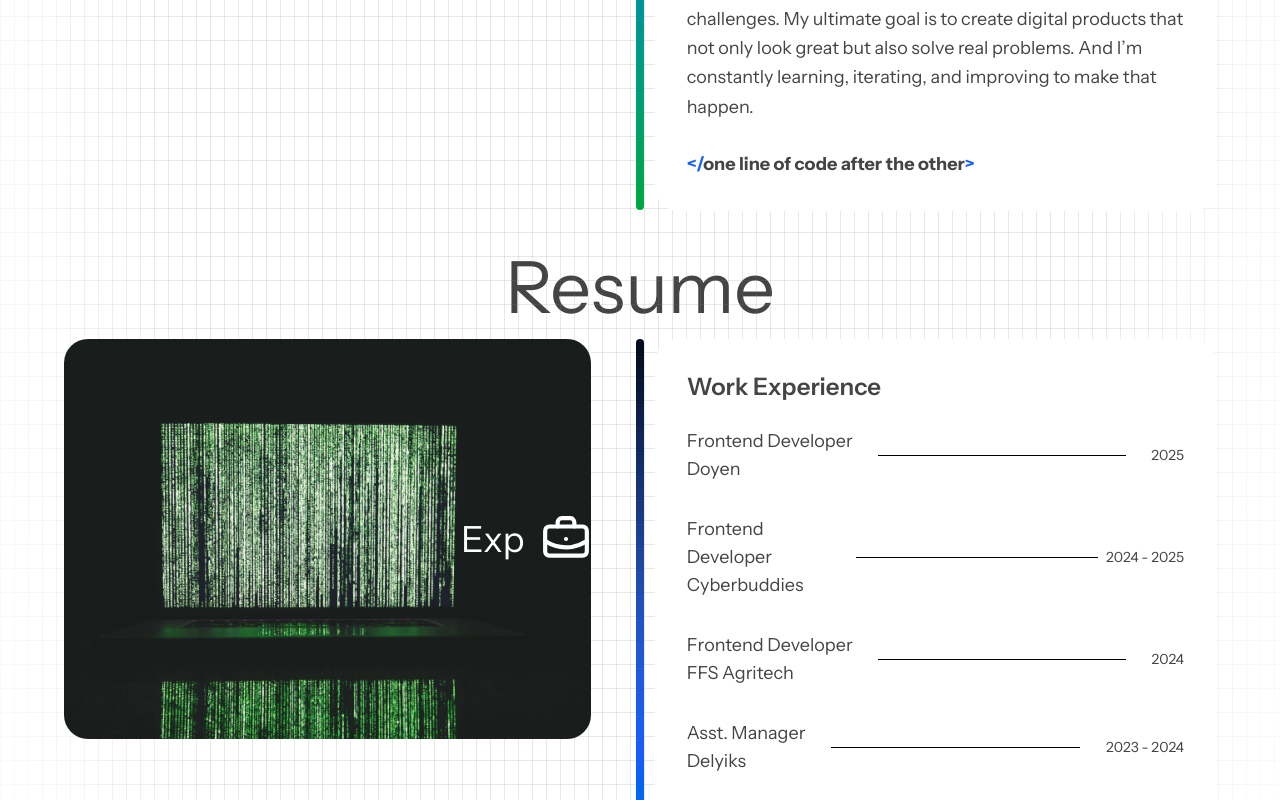
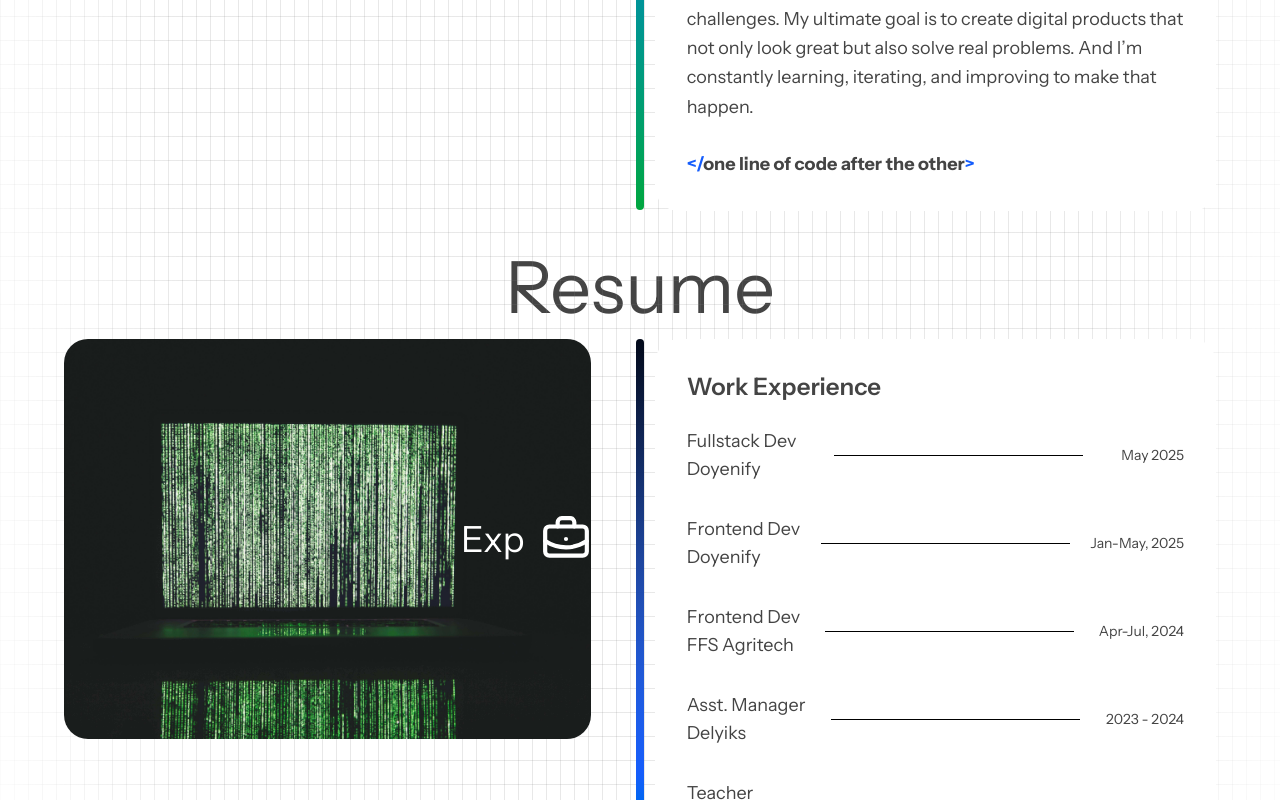
Before and after one commit to lilprof01/SmartDev, a React (Vite) app: page /about in a window 1280 px wide. Shown: the part 2000-2800 px from the top of the page. Built offline with nearby package versions, Linux system fonts and the light colour scheme.

Commit message:
new changes

```diff
--- a/package.json
+++ b/package.json
@@ -1,5 +1,5 @@
 {
-  "name": "jacksun-react-template",
+  "name": "my-portfolio",
   "private": true,
   "version": "0.0.0",
   "type": "module",
--- a/src/Components/Main/AboutsPage/Blog.tsx
+++ b/src/Components/Main/AboutsPage/Blog.tsx
@@ -2,24 +2,24 @@
 // Blog component
 const Blog = () => {
   return (
-    <section className="flex flex-col justify-start items-center gap-4 mt-20 p-6 z-20">
-        <h2 className="text-6xl z-20">Read on Medium</h2>
+    <section className="flex flex-col justify-start items-center mt-20 p-6 z-20">
+        <h2 className="text-6xl z-20 mb-5">Read on Medium</h2>
 
-        <a href="https://medium.com/@adewumime/learning-is-good-but-practicing-is-essential-lexi-combines-both-and-makes-it-fun-eb5daf67d143" target="_blank" className="w-full sm:w-[90%] z-20 py-8 sm:p-8 flex justify-between items-center border-b border-gray-500">
+        <a href="https://medium.com/@adewumime/learning-is-good-but-practicing-is-essential-lexi-combines-both-and-makes-it-fun-eb5daf67d143" target="_blank" className="hover:bg-black/80 transition-all duration-400 ease-in-out w-full sm:w-[90%] z-20 py-8 sm:p-8 flex justify-between items-center border-b border-gray-500">
           <div className="flex flex-col gap-3">
             <p className="text-sm opacity-75">April 12 2025</p>
             <p className="text-xl font-semibold">Learning is good, but Practice? is Essential...</p>
           </div>
           <p>2 mins read</p>
         </a>
-        <a href="https://medium.com/@adewumime/learning-is-good-but-practicing-is-essential-lexi-combines-both-and-makes-it-fun-eb5daf67d143" target="_blank" className="w-full sm:w-[90%] z-20 py-8 sm:p-8 flex justify-between items-center border-b border-gray-500">
+        <a href="https://medium.com/@adewumime/learning-is-good-but-practicing-is-essential-lexi-combines-both-and-makes-it-fun-eb5daf67d143" target="_blank" className="hover:bg-black/80 transition-all duration-500 ease-in-out w-full sm:w-[90%] z-20 py-8 sm:p-8 flex justify-between items-center border-b border-gray-500">
           <div className="flex flex-col gap-3">
             <p className="text-sm opacity-75">April 12 2025</p>
             <p className="text-xl font-semibold">Learning is good, but Practice? is Essential...</p>
           </div>
           <p>2 mins read</p>
         </a>
-        <a href="https://medium.com/@adewumime/learning-is-good-but-practicing-is-essential-lexi-combines-both-and-makes-it-fun-eb5daf67d143" target="_blank" className="w-full sm:w-[90%] z-20 py-8 sm:p-8 flex justify-between items-center border-b border-gray-500">
+        <a href="https://medium.com/@adewumime/learning-is-good-but-practicing-is-essential-lexi-combines-both-and-makes-it-fun-eb5daf67d143" target="_blank" className="hover:bg-black/80 transition-all duration-400 ease-in-out w-full sm:w-[90%] z-20 py-8 sm:p-8 flex justify-between items-center border-b border-gray-500">
           <div className="flex flex-col gap-3">
             <p className="text-sm opacity-75">April 12 2025</p>
             <p className="text-xl font-semibold">Learning is good, but Practice? is Essential...</p>
--- a/src/Constants/data.ts
+++ b/src/Constants/data.ts
@@ -27,19 +27,19 @@ interface JobsList {
 
 export const jobs: JobsList[] = [
     {
-        position: "Frontend Developer",
-        company: "Doyen",
-        date: "2025"
+        position: "Fullstack Dev",
+        company: "Doyenify",
+        date: "May 2025"
     },
     {
-        position: "Frontend Developer",
-        company: "Cyberbuddies",
-        date: "2024 - 2025"
+        position: "Frontend Dev",
+        company: "Doyenify",
+        date: "Jan-May, 2025"
     },
     {
-        position: "Frontend Developer",
+        position: "Frontend Dev",
         company: "FFS Agritech",
-        date: "2024"
+        date: "Apr-Jul, 2024"
     },
     {
         position: "Asst. Manager",
--- a/src/Pages/Main/Abouts.tsx
+++ b/src/Pages/Main/Abouts.tsx
@@ -206,7 +206,7 @@ const Right: React.FC<RightProps> = ({ inView, cardNumber }) => {
           </ul>
 
           <div className="mt-20">
-            {/* <h3 className="text-2xl font-semibold">Education</h3> */}
+            <h3 className="text-2xl font-semibold mb-5">Education</h3>
             <ul className="text-xl flex flex-col justify-between align-middle gap-8">
               {Education.map((edu) => (
                 <li className="flex justify-between items-center gap-2">
```
Also changed, not shown: 1 other file (tests, documents, lock files or other folders).
